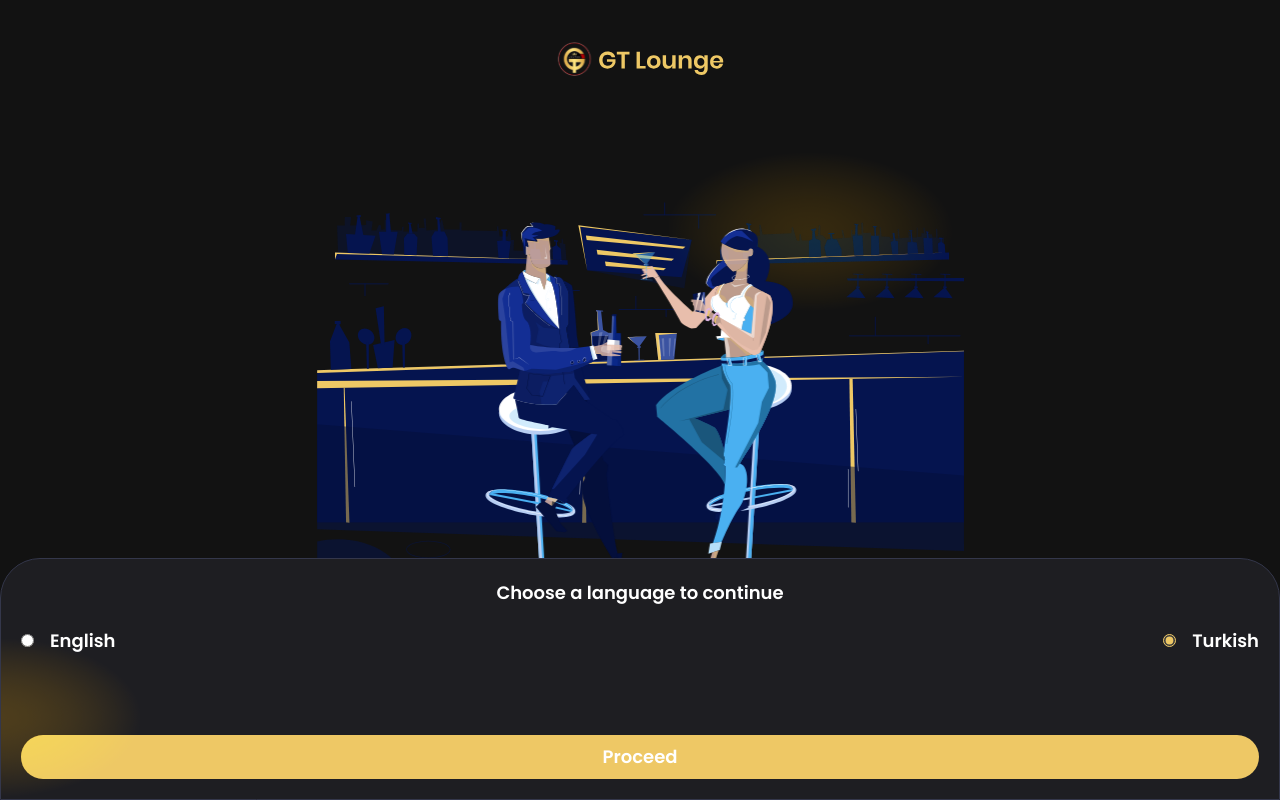
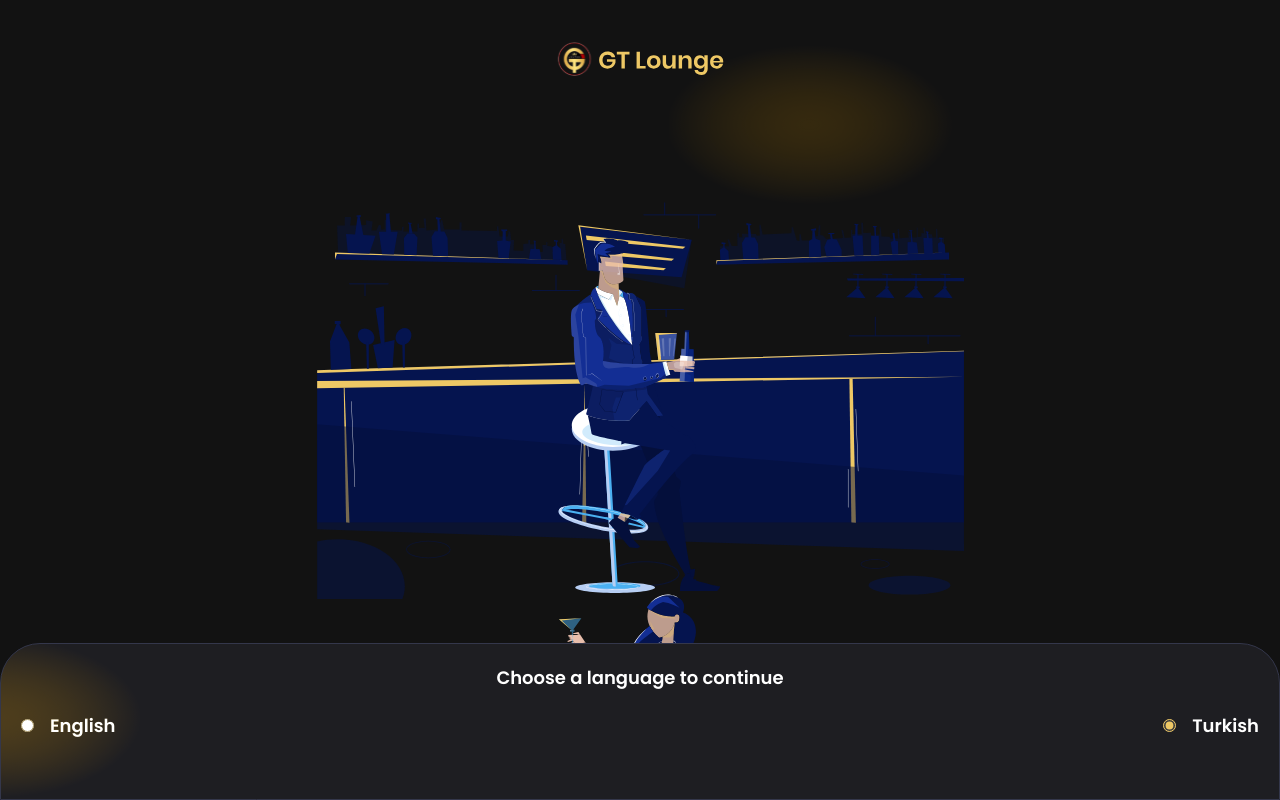
Before and after one commit to jemmycodes/GT-lounge, a React (Vite) app: page / in a window 1280 px wide. Built offline with nearby package versions, Linux system fonts and the light colour scheme.

Commit message:
stopped overflow coming from sliding human illustrations in splash screen

```diff
--- a/src/components/SplashScreenComponents/SplashScreenMockups.jsx
+++ b/src/components/SplashScreenComponents/SplashScreenMockups.jsx
@@ -7,12 +7,12 @@ function SplashScreenMockups() {
       <img
         src={manAtBar}
         alt="Man drinking at a bar"
-        className="animate-slideInFromLeft custom-animation-classes"
+        className="custom-animation-classes"
       />
       <img
         src={girlAtBar}
         alt="Girl drinking at a bar"
-        className=" animate-slideInFromRight custom-animation-classes "
+        className=" custom-animation-classes "
       />
     </figure>
   );
```
